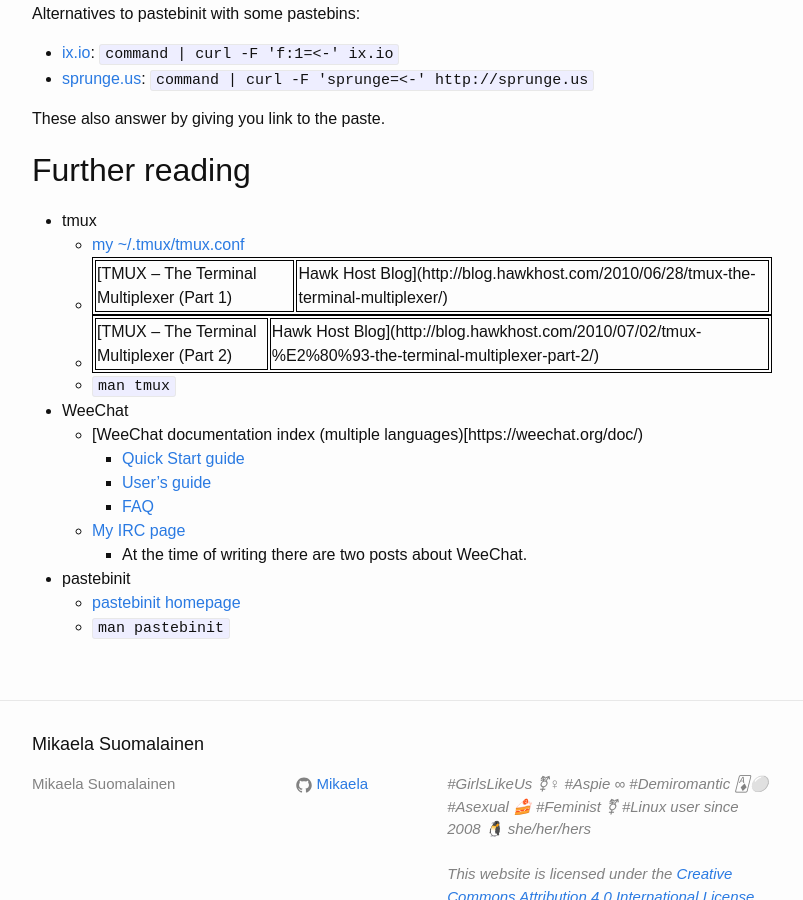
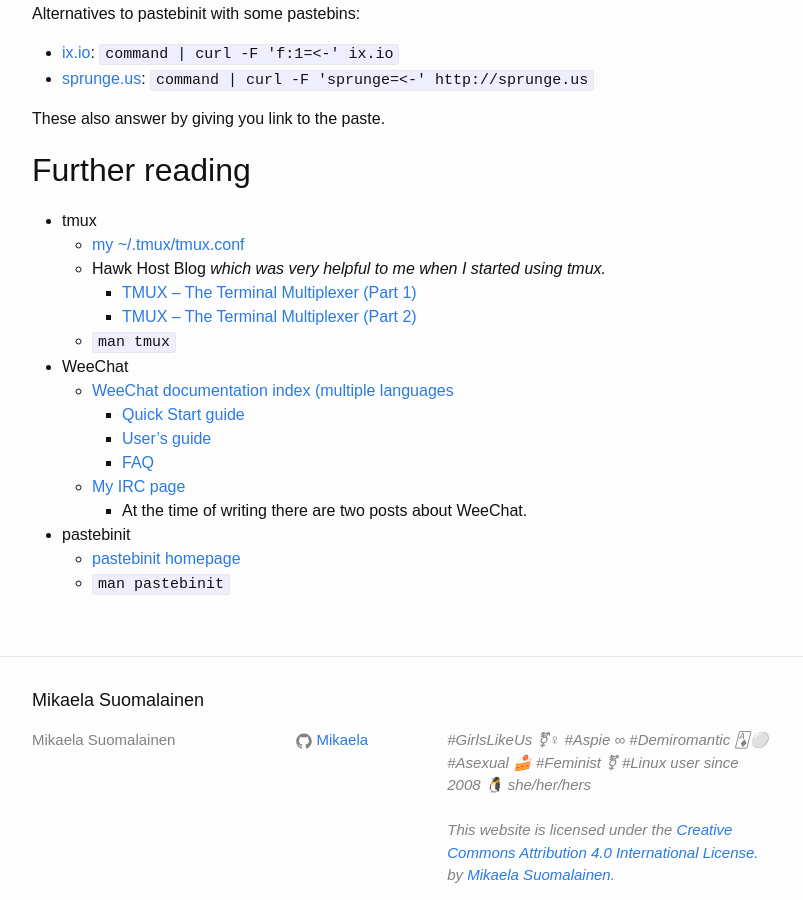
Before and after one commit to Mikaela/mikaela.github.io, a Jekyll site: the page built from _posts/2016-03-09-weechat-tmux-quickstart.md, in a window 1280 px wide and 900 px high, scrolled down 2133 px. Shown: the whole window, without its empty margins (238-1041 px from the left). Built offline with Jekyll 4.4.1, drawn with Linux system fonts in a browser that asks for light colours; comment, search, counter and statistics services are not loaded.

Commit message:
2016-03-09-weechat-tmux-quickstart.md: fix formatting

```diff
--- a/_posts/2016-03-09-weechat-tmux-quickstart.md
+++ b/_posts/2016-03-09-weechat-tmux-quickstart.md
@@ -108,11 +108,12 @@
 
 * tmux
     * [my ~/.tmux/tmux.conf](https://github.com/Mikaela/shell-things/blob/master/conf/tmux.conf)
-    * [TMUX – The Terminal Multiplexer (Part 1) | Hawk Host Blog](http://blog.hawkhost.com/2010/06/28/tmux-the-terminal-multiplexer/)
-    * [TMUX – The Terminal Multiplexer (Part 2) | Hawk Host Blog](http://blog.hawkhost.com/2010/07/02/tmux-%E2%80%93-the-terminal-multiplexer-part-2/)
+    * Hawk Host Blog *which was very helpful to me when I started using tmux.*
+        * [TMUX – The Terminal Multiplexer (Part 1)](http://blog.hawkhost.com/2010/06/28/tmux-the-terminal-multiplexer/)
+        * [TMUX – The Terminal Multiplexer (Part 2)](http://blog.hawkhost.com/2010/07/02/tmux-%E2%80%93-the-terminal-multiplexer-part-2/)
     * `man tmux`
 * WeeChat
-    * [WeeChat documentation index (multiple languages)[https://weechat.org/doc/)
+    * [WeeChat documentation index (multiple languages](https://weechat.org/doc/)
         * [Quick Start guide](https://weechat.org/files/doc/stable/weechat_quickstart.en.html)
         * [User's guide](https://weechat.org/files/doc/stable/weechat_user.en.html)
         * [FAQ](https://weechat.org/files/doc/weechat_faq.en.html)
```
